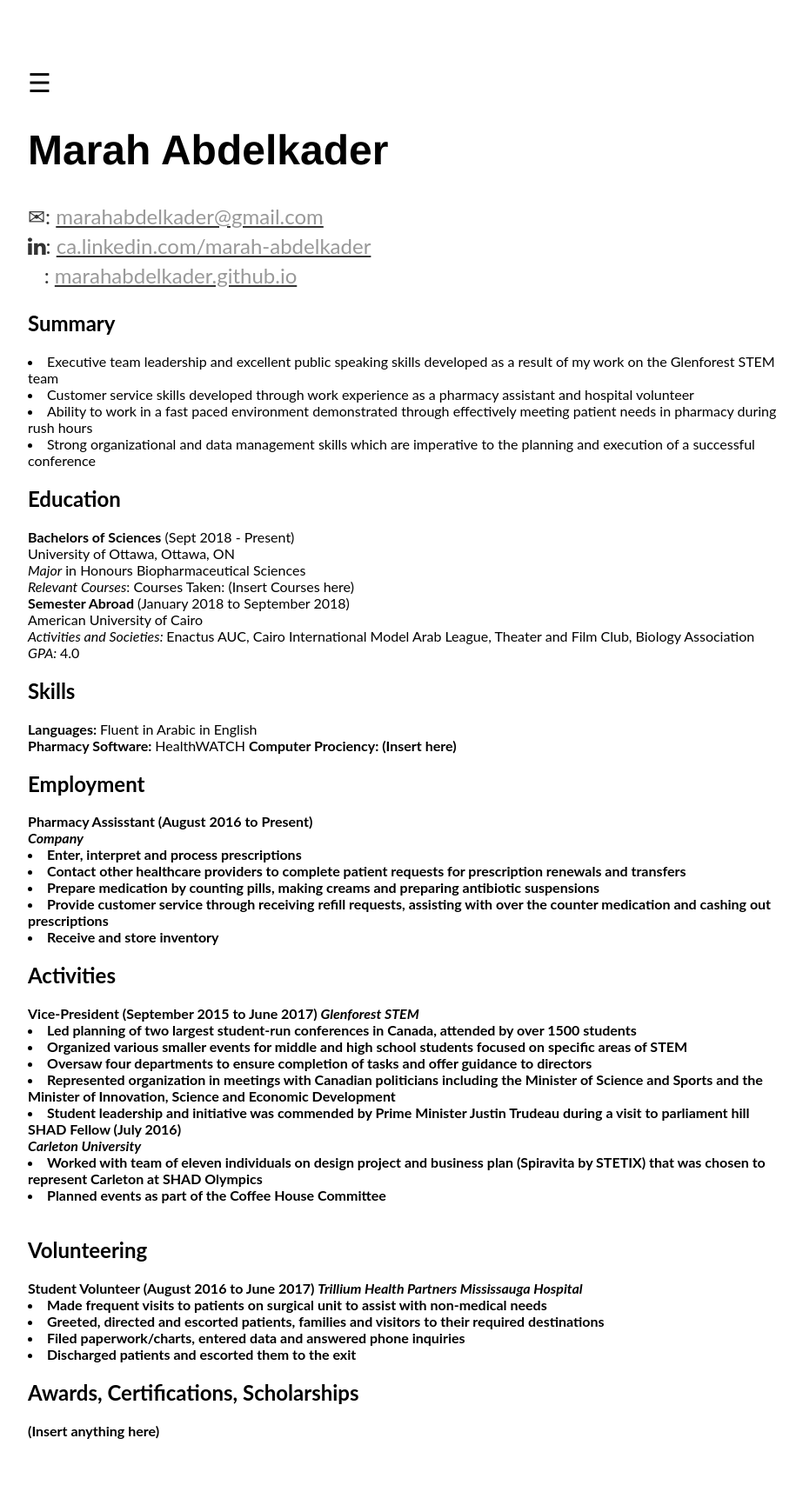
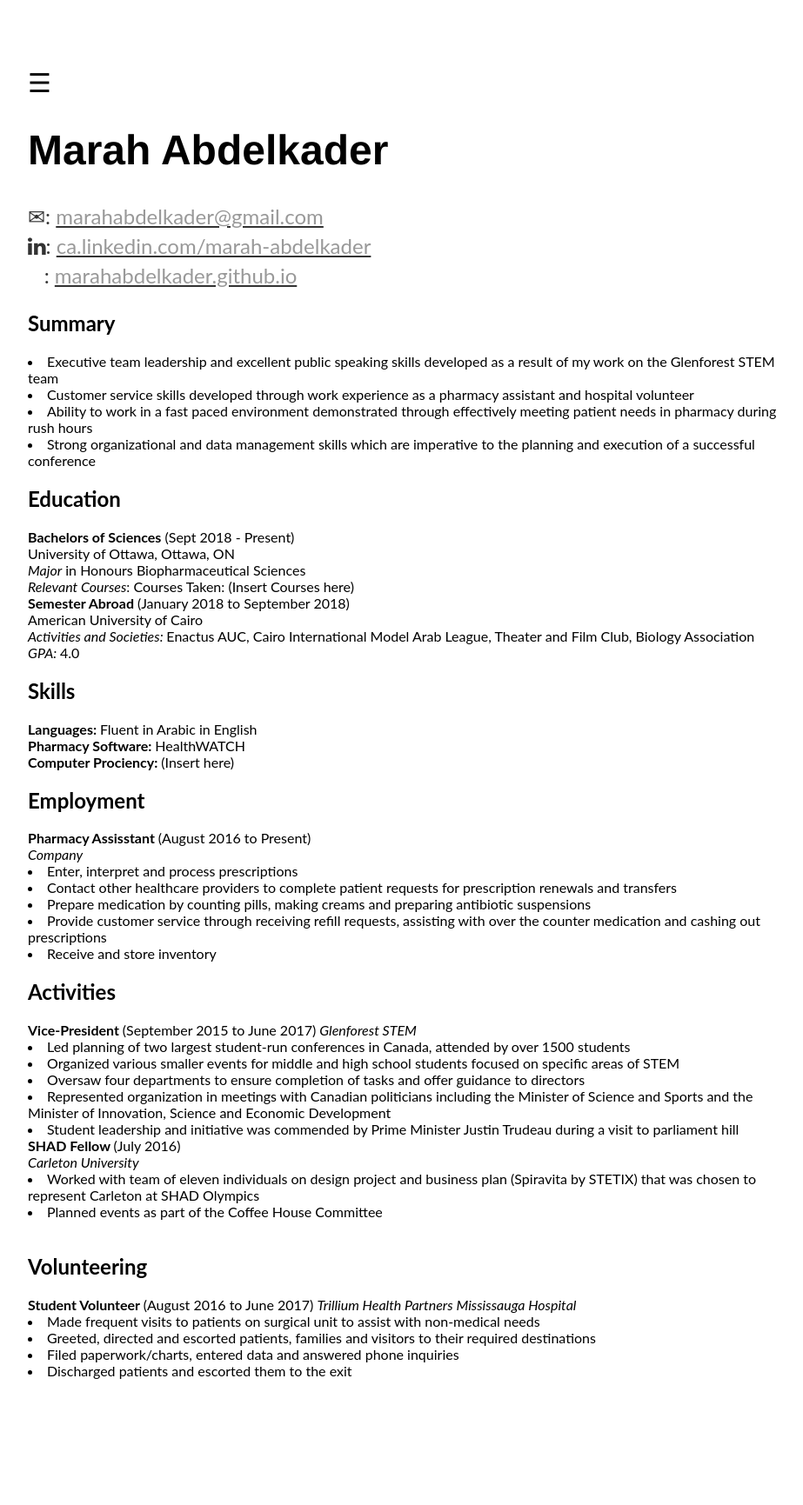
Before and after one commit to marahabdelkader/marahabdelkader.github.io, a Jekyll site: the page Resume/index.html, which Jekyll copies as it is, in a window 1280 px wide. Shown: the whole page at 87% size, without its empty margins (176-1099 px from the left). Built offline with Jekyll 4.4.1, drawn with Linux system fonts in a browser that asks for light colours; after the commit the page ends 1662 px from its top, so only the background shows below that.

Commit message:
Update index.html

```diff
--- a/Resume/index.html
+++ b/Resume/index.html
@@ -98,7 +98,8 @@
 <b>Bachelors of Sciences</b> (Sept 2018 - Present)<br>
 University of Ottawa, Ottawa, ON<br>
 <i>Major</i> in Honours Biopharmaceutical Sciences <br>
-<i>Relevant Courses</i>: Courses Taken: (Insert Courses here) <br>
+<i>Relevant Courses</i>: Courses Taken: (Insert Courses here)
+		<br>
 
 <b> Semester Abroad </b> (January 2018 to September 2018) <br>
 American University of Cairo <br>
@@ -107,8 +108,8 @@ American University of Cairo <br>
 
 <h2> Skills </h2>
 	<b> Languages: </b> Fluent in Arabic in English <br>
-	<b> Pharmacy Software: </b> HealthWATCH
-	<b> Computer Prociency: (Insert here)
+	<b> Pharmacy Software: </b> HealthWATCH <br>
+		<b> Computer Prociency: </b> (Insert here)
 
 <h2>Employment</h2>
 <b> Pharmacy Assisstant </b> (August 2016 to Present)<br>
@@ -151,8 +152,6 @@ American University of Cairo <br>
 			<li> Filed paperwork/charts, entered data and answered phone inquiries </li>
 			<li> Discharged patients and escorted them to the exit </li>
 
-		<h2> Awards, Certifications, Scholarships </h2>
-(Insert anything here) <br>
 
 			</div>
 
```
